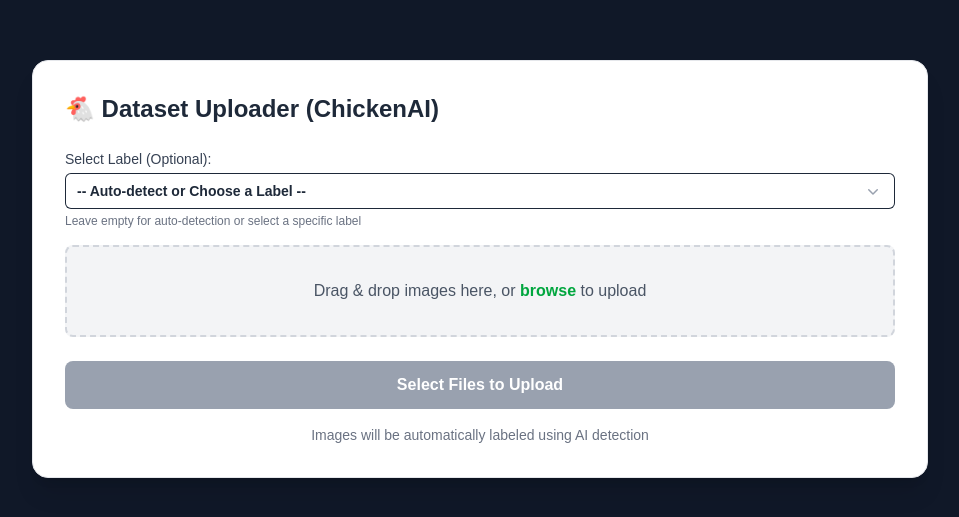
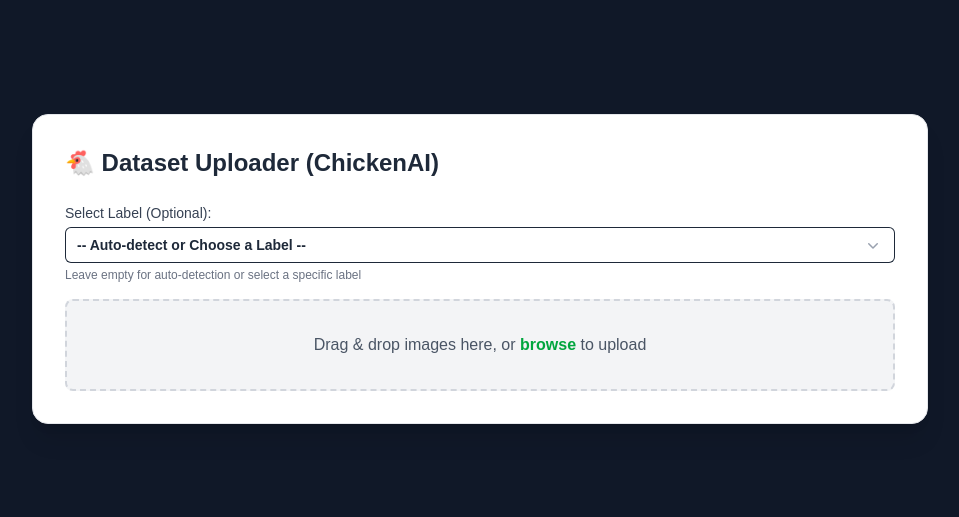
Before and after one commit to AdrlDev/chicken_web_app, a Next.js app: page /train in a window 1280 px wide. Shown: the part 131-648 px from the top of the page, without its empty margins (160-1119 px from the left). Built offline with nearby package versions, Linux system fonts and the light colour scheme.

Commit message:
update page

```diff
--- a/src/app/train/page.tsx
+++ b/src/app/train/page.tsx
@@ -21,7 +21,18 @@
 export default function UploadPage() {
   const [selectedFiles, setSelectedFiles] = useState<File[]>([]);
   const [selectedLabel, setSelectedLabel] = useState("");
-  const { uploading, uploadStatuses, uploadImages, reuploadFile, trainModel, trainLogs, trainProgress } = useTrainUploader();
+  const [trainingStarted, setTrainingStarted] = useState(false);
+
+  const {
+    uploading,
+    uploadStatuses,
+    uploadImages,
+    reuploadFile,
+    trainModel,
+    trainLogs,
+    trainProgress,
+  } = useTrainUploader();
+
   const logContainerRef = useRef<HTMLDivElement>(null);
 
   // Auto-scroll logs
@@ -49,20 +60,37 @@
   };
 
   const handleTrainModel = async () => {
+    setTrainingStarted(true); // Start training
     try {
-      const data = await trainModel();
-      alert(data.message || "Training started!");
+      await trainModel();
     } catch {
       alert("Failed to start training");
+      setTrainingStarted(false);
     }
   };
 
-  const overallProgress = uploadStatuses.length > 0
+  const handleNewUpload = () => {
+    // Reset state for new upload
+    setSelectedFiles([]);
+    setSelectedLabel("");
+    setTrainingStarted(false);
+  };
+
+  const overallProgress =
+    uploadStatuses.length > 0
       ? uploadStatuses.reduce((sum, status) => sum + status.progress, 0) / uploadStatuses.length
       : 0;
 
+  // Determine what to show
+  const showUploadUI = !trainingStarted && (uploading || uploadStatuses.length === 0 || uploadStatuses.some(s => s.status !== "completed"));
+  const showTrainButton = !trainingStarted && uploadStatuses.length > 0 && uploadStatuses.every(s => s.status === "completed");
+  const showNewUploadButton = trainingStarted && trainProgress >= 100; // You can adjust logic if needed
+
   return (
     <TrainLayout title="🐔 Dataset Uploader (ChickenAI)">
+      {/* Upload UI */}
+      {showUploadUI && (
+        <>
           {/* Label Dropdown */}
           <div className="mb-4">
             <label className="block text-sm font-medium mb-1 text-gray-700">
@@ -181,67 +209,50 @@
               </p>
             </div>
           )}
+        </>
+      )}
 
-      {/* Upload / Train Buttons */}
-      <div className="mt-6 space-y-3">
+      {/* Train Button */}
+      {showTrainButton && (
         <button
-          disabled={uploading || selectedFiles.length === 0}
-          onClick={handleUpload}
-          className={`w-full py-3 rounded-lg font-semibold text-white transition ${
-            uploading || selectedFiles.length === 0
-              ? "bg-gray-400 cursor-not-allowed"
-              : "bg-green-600 hover:bg-green-700"
-          }`}
-        >
-          {uploading
-            ? "Processing..."
-            : selectedFiles.length === 0
-              ? "Select Files to Upload"
-              : `Upload ${selectedFiles.length} File${selectedFiles.length > 1 ? "s" : ""}`
-          }
-        </button>
-
-        {uploadStatuses.length > 0 && uploadStatuses.every(s => s.status === "completed") && (
-          <button
-            className="w-full py-3 rounded-lg font-semibold text-white bg-purple-600 hover:bg-purple-700"
+          className="w-full py-3 rounded-lg font-semibold text-white bg-purple-600 hover:bg-purple-700 mt-6"
           onClick={handleTrainModel}
         >
           Train Model
         </button>
       )}
-      </div>
 
-      {/* Help Text */}
-      <p className="mt-4 text-center text-sm text-gray-500">
-        {selectedLabel
-          ? `Images will be labeled as "${selectedLabel}"`
-          : "Images will be automatically labeled using AI detection"
-        }
-      </p>
+      {/* New Upload Button */}
+      {showNewUploadButton && (
+        <button
+          className="w-full py-3 rounded-lg font-semibold text-white bg-green-600 hover:bg-green-700 mt-6"
+          onClick={handleNewUpload}
+        >
+          New Upload
+        </button>
+      )}
 
-      {/* Training Logs */}
-      {trainLogs.length > 0 && (
+      {/* Logs */}
+      {(trainingStarted || trainLogs.length > 0) && (
         <div
           className="mt-6 border border-gray-300 rounded-lg p-4 bg-gray-50 h-64 overflow-y-auto font-mono text-xs text-gray-700"
           ref={logContainerRef}
         >
           {trainLogs.map((log, idx) => {
             let colorClass = "text-gray-700";
-
             const logLower = log.toLowerCase();
             if (logLower.includes("error") || logLower.includes("failed") || logLower.includes("exception")) {
               colorClass = "text-red-600";
             } else if (logLower.includes("warning") || log.includes("⚠️")) {
               colorClass = "text-yellow-600";
             }
-
             return <p key={idx} className={colorClass}>{log}</p>;
           })}
         </div>
       )}
 
       {/* Training Progress */}
-      {trainProgress > 0 && (
+      {trainingStarted && trainProgress > 0 && (
         <div className="mt-2">
           <div className="w-full bg-gray-200 h-2 rounded-full">
             <div
```
Lines whose indentation alone changed are shown as unchanged.
